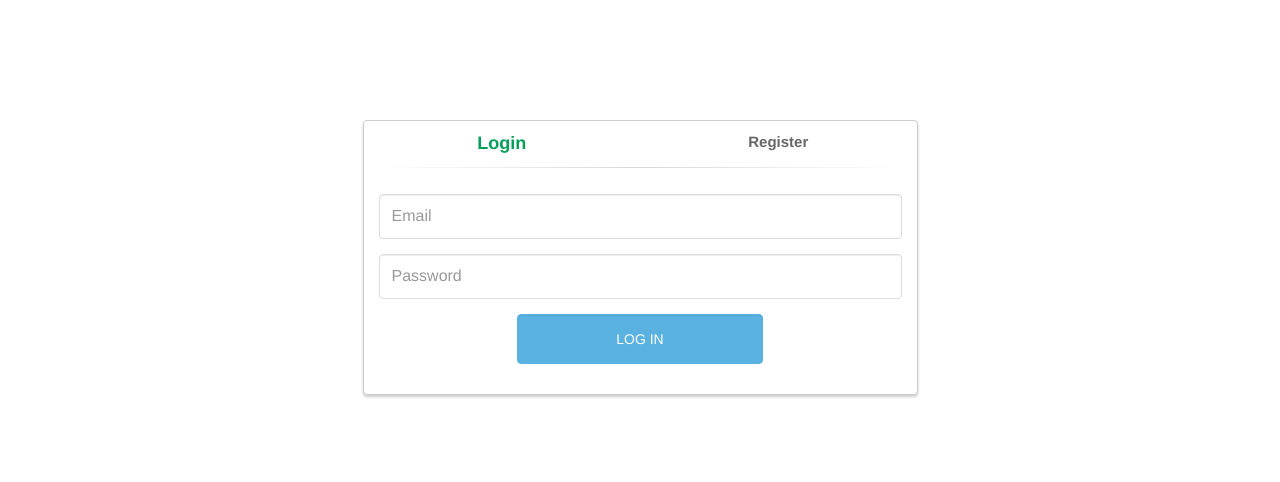
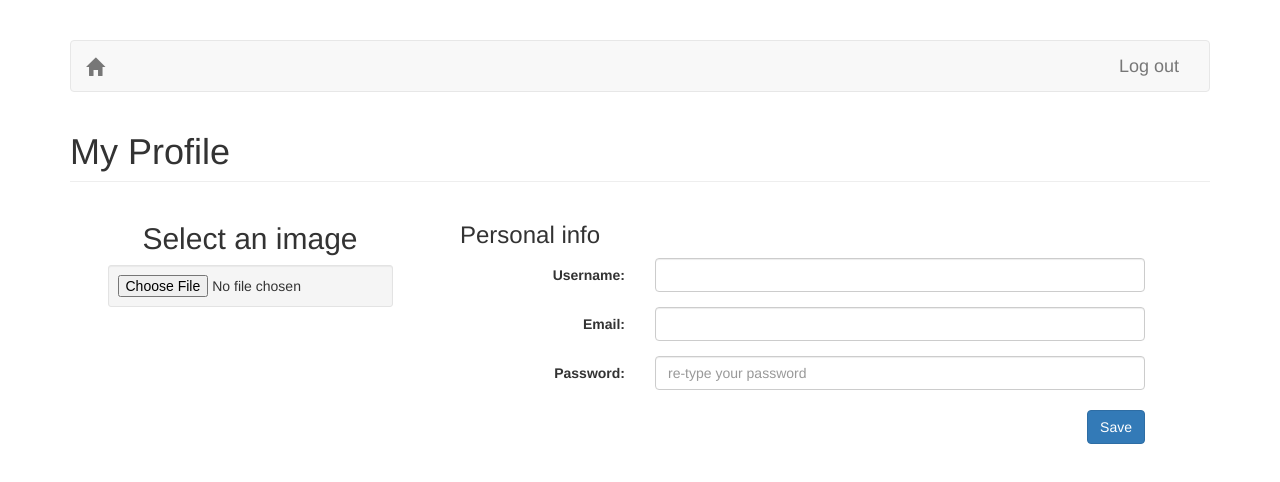
Before and after one commit to kalibani/mini-twitter, a Vue app in the folder client/: page /profile in a window 1280 px wide. Shown: the top 482 px of the page. Built offline with nearby package versions, Linux system fonts and the light colour scheme; no server answers; sample sign-in values are in the browser's storage.

Commit message:
progress 85%

```diff
--- a/client/index.html
+++ b/client/index.html
@@ -7,7 +7,7 @@
     <link rel="stylesheet" href="https://maxcdn.bootstrapcdn.com/bootstrap/3.3.7/css/bootstrap.min.css">
     <meta name="viewport" content="width=device-width, initial-scale=1">
     <script src="https://unpkg.com/axios/dist/axios.min.js"></script>
-  </head>
+    </head>
   <body>
     <div id="app"></div>
     <!-- built files will be auto injected -->
--- a/client/src/components/Body.vue
+++ b/client/src/components/Body.vue
@@ -1,7 +1,8 @@
 <template lang="html">
   <div class="well well-lg">
+    <div>
       <div v-for="val in Twitss">
-      <ul v-if="val.posted_by._id!==Users._id">
+        <ul>
           <li class="clearfix">
             <img style="float:left;"class="media-object img-circle" width="80px" :src="val.posted_by.image">
             <div class="legend-info" style="width: 90%;">
@@ -10,16 +11,19 @@
             </div>
           </li>
         </ul>
+      </div>
       <br>
-      <ul v-if="val.posted_by._id===Users._id">
+      <div  v-for="twit in TwitBy">
+        <ul>
           <li class="clearfix">
-          <img style="float:right;" class="media-object img-circle" width="80px" :src="val.posted_by.image">
+            <img style="float:right;" class="media-object img-circle" width="80px" :src="twit.posted_by.image">
             <div class="legend-info" style="float:right;">
-            <strong> {{ val.posted_by.name }}</strong>
-            <p style="width:90%;">{{ val.twit }}</p>
+              <strong> {{ twit.posted_by.name }}</strong>
+              <p style="width:90%;">{{ twit.twit }}</p>
             </div>
           </li>
         </ul>
+      </div>
     </div>
   </div>
 </template>
@@ -28,37 +32,46 @@
   export default {
     data(){
       return {
+        dataTwits:[],
+        Users:[],
+        TwitBy:[],
         Twitss:[],
-        Users:[]
+        Headers:{
+          headers:{
+            Authorization : localStorage.getItem('token'),
+            contentType : "application/x-www-form-urlencoded"
+          }
+        }
       }
     },
+
+    mounted(){
+      this.getAllTwitt()
+    },
+
     created(){
-      this.getAllTwitt(),
       this.getProfile()
     },
 
     methods:{
       getAllTwitt(){
-        this.$http.get('/twitter/home',{
-          headers:{
-            Authorization : localStorage.getItem('token'),
-            contentType : "application/x-www-form-urlencoded"
+        var self = this
+        this.$http.get('/twitter/home', this.Headers).then((response) => {
+          this.dataTwits = response.data
+          for (var i = 0; i < this.dataTwits.length; i++) {
+            if (this.dataTwits[i].posted_by._id == this.Users._id) {
+              this.TwitBy.push(this.dataTwits[i])
+            }else {
+              this.Twitss.push(this.dataTwits[i])
             }
-        }).then((response) => {
-          this.Twitss = response.data
-          console.log(this.Twitss[0].posted_by._id);
+          }
+          console.log('--->', this.Twitss);
         }).catch((err) => {
           console.log(err);
         })
       },
       getProfile(){
-        this.$http.get('/users/profile',{
-          headers:{
-            Authorization : localStorage.getItem('token'),
-            contentType : "application/x-www-form-urlencoded"
-          }
-        }).then((response) => {
-          // console.log(response.data._id);
+        this.$http.get('/users/profile', this.Headers).then((response) => {
           this.Users = response.data
         }).catch((err) => {
           console.log(err);
--- a/client/src/components/Header.vue
+++ b/client/src/components/Header.vue
@@ -4,6 +4,9 @@
       <div class="container-fluid">
         <div class="navbar-header">
           <router-link to="/home" class="navbar-brand glyphicon glyphicon-home"></router-link>
+        </div>
+        <div class="navbar-header">
+          <router-link to="/profile" class="navbar-brand">{{ Profile.name }}</router-link>
         </div>
         <div class="collapse navbar-collapse">
           <ul class="nav navbar-nav navbar-right">
@@ -19,7 +22,27 @@
 
 <script>
 export default {
+  data(){
+    return {
+      Profile : []
+    }
+  },
+  created(){
+    this.getProfile()
+  },
   methods:{
+    getProfile(){
+      this.$http.get('/users/profile', {
+        headers:{
+          Authorization : localStorage.getItem('token'),
+          contentType : "application/x-www-form-urlencoded"
+        }
+      }).then((response) => {
+        this.Profile = response.data
+      }).catch((err) => {
+        console.log(err);
+      })
+    },
     doLogout(){
       localStorage.removeItem("token")
       setTimeout(function(){
--- a/client/src/components/Home.vue
+++ b/client/src/components/Home.vue
@@ -10,8 +10,8 @@
             </a>
             <div class="media-body">
               <div class="form-group" style="padding:12px;">
-                <textarea class="form-control animated" v-model="Twitt.twit" placeholder="Update your status"></textarea>
-                <button class="btn btn-info pull-right" style="margin-top:10px" @click="onSubmit" type="button">Share</button>
+                <textarea class="form-control animated" v-model="Twitt.twit" v-on:keydown.enter="onSubmit" placeholder="Update your status"></textarea>
+                <button class="btn btn-info pull-right" style="margin-top:10px" v-on:click="onSubmit" type="button">Share</button>
               </div>
             </div>
           </div>
@@ -34,18 +34,18 @@
     },
     data(){
       return {
-        Twitt: { twit:'' }
+        Twitt: { twit:'' },
+        Headers:{
+          headers:{
+            Authorization : localStorage.getItem('token'),
+            contentType : "application/x-www-form-urlencoded"
+          }
+        }
       }
     },
     methods:{
       onSubmit(){
-        this.$http.post('/twitter/post',this.Twitt,
-        {
-          headers:{
-            Authorization : localStorage.getItem('token'),
-            contentType : "application/x-www-form-urlencoded"
-          }
-        })
+        this.$http.post('/twitter/post',this.Twitt, this.Headers)
         .then((response) => {
           location.reload()
           console.log('Succesfully add todo');
--- a/client/src/components/LoginRegister.vue
+++ b/client/src/components/LoginRegister.vue
@@ -37,7 +37,7 @@
                     <input type="email" name="email" id="email" tabindex="1" class="form-control" v-model="register.email" placeholder="email" required>
                   </div>
                   <div class="form-group">
-                    <input type="password" name="password" id="password" tabindex="2" class="form-control" v-model="register.password" placeholder="Password" required>
+                    <input type="password" name="password" id="password" tabindex="2" class="form-control" v-model="register.password" placeholder="Password">
                   </div>
                   <div class="form-group">
                     <input type="text" name="name" id="name" tabindex="1" class="form-control" v-model="register.name"placeholder="Name" required>
@@ -84,7 +84,7 @@
 
     methods: {
       doLogin() {
-        var self = this
+        let self = this
         this.$http.post('/auth/login', this.login)
         .then((response) => {
           if(!response.data.token){
@@ -111,7 +111,6 @@
       },
 
       doRegister(){
-        var self = this
         this.$http.post('/auth/register', this.register)
         .then((response) => {
           swal({
--- /dev/null
+++ b/client/src/components/profile.vue
@@ -0,0 +1,140 @@
+<template>
+  <div class="container" style="padding-top: 10px;">
+    <appHeader/>
+  <h1 class="page-header">My Profile</h1>
+  <div class="row">
+    <!-- left column -->
+    <div class="col-md-4 col-sm-6 col-xs-12">
+      <div class="text-center">
+        <div v-if="!image">
+          <h2>Select an image</h2>
+          <input type="file" class="text-center center-block well well-sm" @change="onFileChange">
+        </div>
+        <div v-else>
+          <img class="avatar img-circle img-thumbnail" alt="avatar" :src="image"/>
+          <br><br>
+          <input type="file" class="text-center center-block well well-sm" @change="onFileChange">
+        </div>
+      </div>
+    </div>
+    <!-- edit form column -->
+    <div class="col-md-8 col-sm-6 col-xs-12 personal-info">
+      <h3>Personal info</h3>
+      <form class="form-horizontal" role="form">
+        <div class="form-group">
+          <label class="col-lg-3 control-label">Username:</label>
+          <div class="col-lg-8">
+            <input class="form-control" v-model="Profile.name" type="text">
+          </div>
+        </div>
+        <div class="form-group">
+          <label class="col-lg-3 control-label">Email:</label>
+          <div class="col-lg-8">
+            <input type="email" class="form-control" v-model="Profile.email">
+          </div>
+        </div>
+        <div class="form-group">
+          <label class="col-lg-3 control-label">Password:</label>
+          <div class="col-lg-8">
+            <input type="password" class="form-control" v-model="password" placeholder="re-type your password">
+            <br>
+            <button class="btn btn-primary" @click.prevent="editProfile(Profile._id)" style="float:right;">Save</button>
+          </div>
+        </div>
+      </form>
+    </div>
+  </div>
+</div>
+
+</template>
+
+<script>
+  import swal from 'sweetalert'
+  import Header from '@/components/Header'
+  export default {
+    components:{
+      appHeader : Header
+    },
+    data(){
+      return {
+        Profile:[],
+        image:'',
+        password:'',
+        Headers:{
+          headers:{
+            Authorization : localStorage.getItem('token'),
+            contentType : "application/x-www-form-urlencoded"
+          }
+        },
+        on: {
+          "click": function($event) {
+            $event.preventDefault()
+          }
+        }
+      }
+    },
+
+    created(){
+      this.getProfile()
+    },
+
+    methods:{
+      getProfile(){
+        this.$http.get('/users/profile', this.Headers).then((response) => {
+          this.Profile = response.data
+          this.image = response.data.image
+        }).catch((err) => {
+          console.log(err);
+        })
+      },
+      onFileChange(e) {
+        var files = e.target.files || e.dataTransfer.files;
+        if (!files.length)
+          return;
+        this.createImage(files[0]);
+      },
+      createImage(file) {
+        var image = new Image();
+        var reader = new FileReader();
+        var self = this;
+
+        reader.onload = (e) => {
+          self.image = e.target.result;
+        };
+        reader.readAsDataURL(file);
+      },
+
+      editProfile(_id){
+        if (this.password.length>0) {
+          this.$http.put('/users/updateProfile/' +_id, {
+            name: this.Profile.name,
+            email: this.Profile.email,
+            password: this.password
+          }, this.Headers)
+          .then((response) => {
+            swal({
+              title: 'success',
+              text: response.data.message,
+              icon: 'success',
+              button: 'Ok'
+            })
+          })
+          .catch((err) => {
+            console.log(err);
+          });
+        } else {
+          swal({
+            title: 'Ooops',
+            text: `password can't be empty`,
+            icon: 'error',
+            button: 'What!?'
+          })
+        }
+
+      }
+    }
+  }
+</script>
+
+<style lang="css">
+</style>
--- a/client/src/router/index.js
+++ b/client/src/router/index.js
@@ -3,11 +3,13 @@ import Router from 'vue-router'
 
 import LoginRegister from '@/components/LoginRegister'
 import Home from '@/components/Home'
+import profile from '@/components/profile'
 
 
 Vue.use(Router)
 
 export default new Router({
+  mode: 'history',
   routes: [
     {
       path: '/',
@@ -27,8 +29,28 @@ export default new Router({
             title: 'Ooops',
             text: `You don't Have Access! `,
             icon: 'error',
-            button: 'What!?'
+            button: 'OK'
           })
+          next('/')
+        }
+      }
+    },
+    {
+      path: '/profile',
+      name: 'profile',
+      component: profile,
+      beforeEnter: (to, from, next) => {
+        const token = localStorage.getItem('token')
+        if (token) {
+          next()
+        }else {
+          swal({
+            title: 'Ooops',
+            text: `You don't Have Access! `,
+            icon: 'error',
+            button: 'OK'
+          })
+          next('/')
         }
       }
     }
```
Lines whose indentation alone changed are shown as unchanged.
